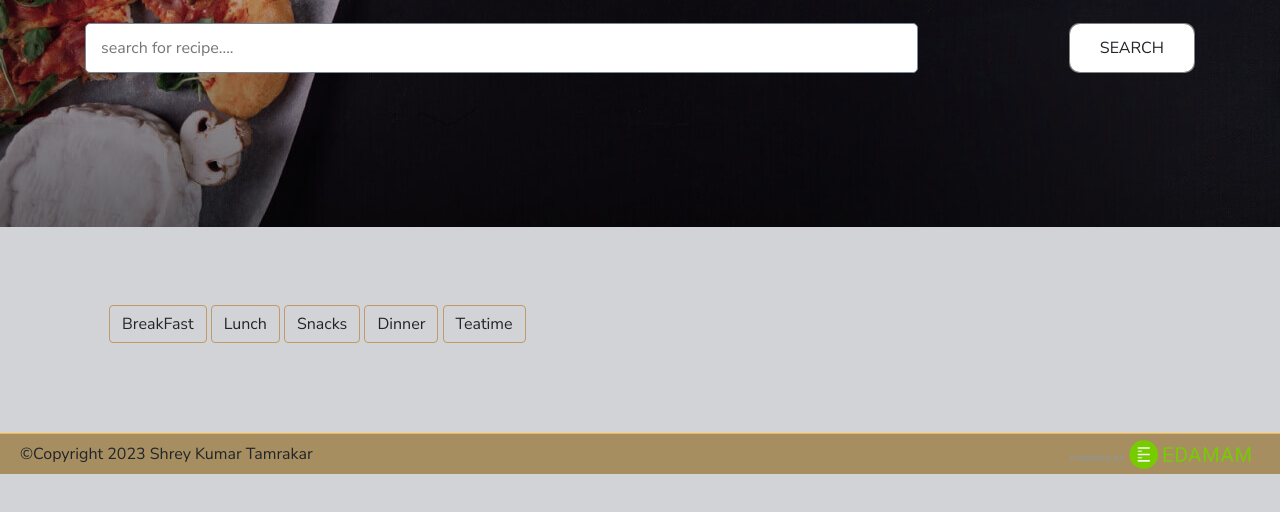
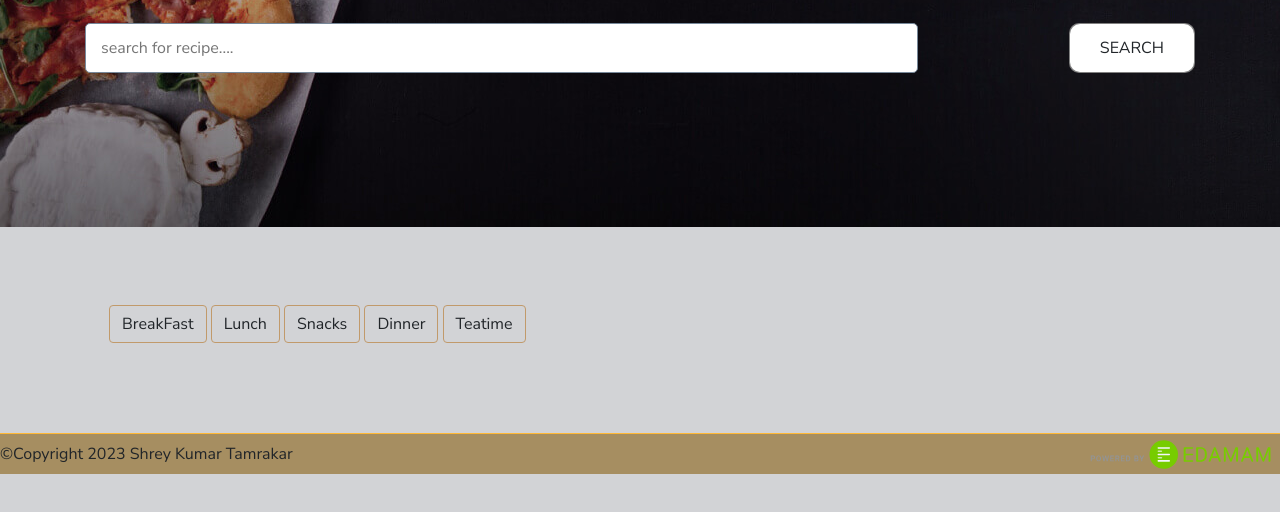
Before and after one commit to Shreykumar1/Recipie-App, a plain HTML site: page index.html in a window 1280 px wide. Shown: the part 326-838 px from the top of the page. Drawn offline with nearby package versions, Linux system fonts and the light colour scheme; no server answers.

Commit message:
Update index.html
Removed padding inline of footer

```diff
--- a/index.html
+++ b/index.html
@@ -289,7 +289,7 @@
     </div>
     <main id="main" class="container"></main>
 
-    <footer class="footer" style="display: flex;border-top: 1px solid rgb(255, 184, 53); justify-content: space-between;align-items: center;padding-inline: 20px;">
+    <footer class="footer" style="display: flex;border-top: 1px solid rgb(255, 184, 53); justify-content: space-between;align-items: center;">
         <p style="margin-bottom: 0px;">	&#169;Copyright 2023 Shrey Kumar Tamrakar</p>
         <img src="./edamam.svg" alt="">
     </footer>
```
